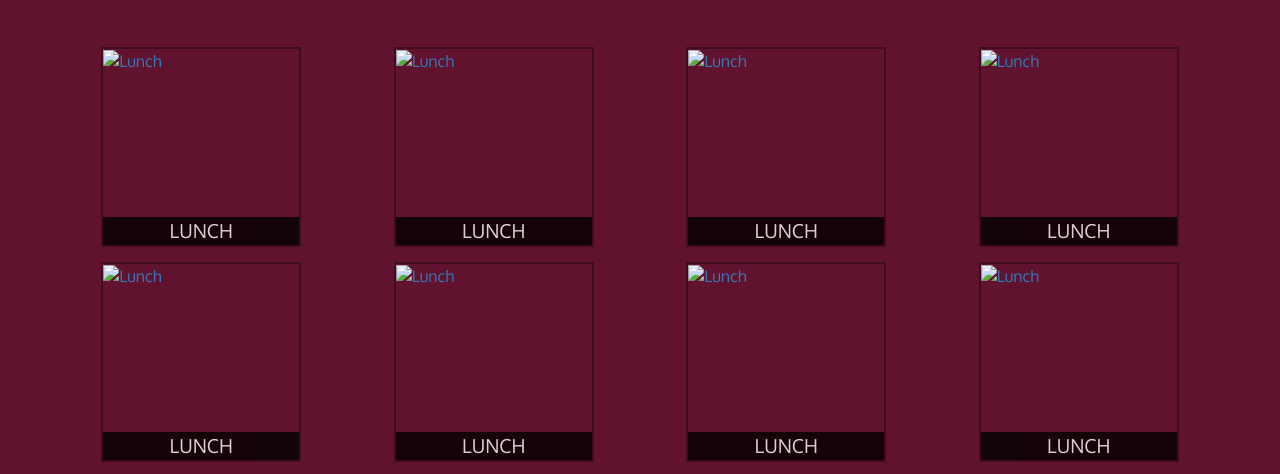
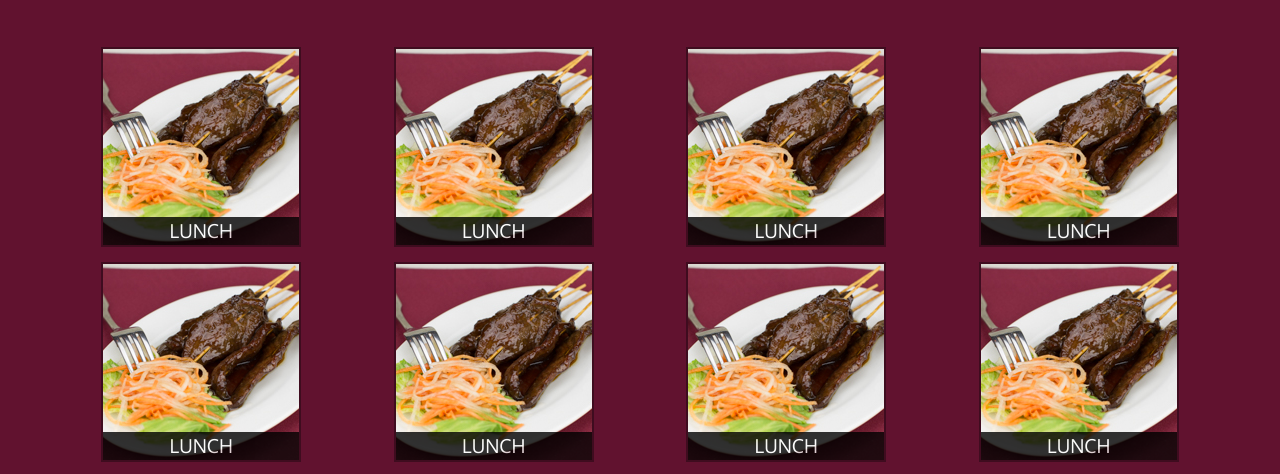
Before and after one commit to Lkoenig2121/Module3, a plain HTML site: page menu-categories.html in a window 1280 px wide. Shown: the part 279-753 px from the top of the page. Drawn offline with Linux system fonts and the light colour scheme; the site is published under a folder, as on GitHub Pages, so addresses that start at the root find nothing.

Commit message:
Update menu-categories.html

```diff
--- a/menu-categories.html
+++ b/menu-categories.html
@@ -85,7 +85,7 @@
             <div class='col-md-3 col-sm-4 col-xs-6 col-xxs-12'>
                 <a href='single-category.html'>
                     <div class='category-tile'>
-                        <img width='200' height='200' src='/images/menu/menu/B/B.jpg' alt='Lunch'>
+                        <img width='200' height='200' src='images/menu/menu/B/B.jpg' alt='Lunch'>
                         <span>Lunch</span>
                     </div>
                 </a>
@@ -93,7 +93,7 @@
             <div class='col-md-3 col-sm-4 col-xs-6 col-xxs-12'>
                 <a href='single-category.html'>
                     <div class='category-tile'>
-                        <img width='200' height='200' src='/images/menu/menu/B/B.jpg' alt='Lunch'>
+                        <img width='200' height='200' src='images/menu/menu/B/B.jpg' alt='Lunch'>
                         <span>Lunch</span>
                     </div>
                 </a>
@@ -101,7 +101,7 @@
             <div class='col-md-3 col-sm-4 col-xs-6 col-xxs-12'>
                 <a href='single-category.html'>
                     <div class='category-tile'>
-                        <img width='200' height='200' src='/images/menu/menu/B/B.jpg' alt='Lunch'>
+                        <img width='200' height='200' src='images/menu/menu/B/B.jpg' alt='Lunch'>
                         <span>Lunch</span>
                     </div>
                 </a>
@@ -109,7 +109,7 @@
             <div class='col-md-3 col-sm-4 col-xs-6 col-xxs-12'>
                 <a href='single-category.html'>
                     <div class='category-tile'>
-                        <img width='200' height='200' src='/images/menu/menu/B/B.jpg' alt='Lunch'>
+                        <img width='200' height='200' src='images/menu/menu/B/B.jpg' alt='Lunch'>
                         <span>Lunch</span>
                     </div>
                 </a>
@@ -117,7 +117,7 @@
             <div class='col-md-3 col-sm-4 col-xs-6 col-xxs-12'>
                 <a href='single-category.html'>
                     <div class='category-tile'>
-                        <img width='200' height='200' src='/images/menu/menu/B/B.jpg' alt='Lunch'>
+                        <img width='200' height='200' src='images/menu/menu/B/B.jpg' alt='Lunch'>
                         <span>Lunch</span>
                     </div>
                 </a>
@@ -125,7 +125,7 @@
             <div class='col-md-3 col-sm-4 col-xs-6 col-xxs-12'>
                 <a href='single-category.html'>
                     <div class='category-tile'>
-                        <img width='200' height='200' src='/images/menu/menu/B/B.jpg' alt='Lunch'>
+                        <img width='200' height='200' src='images/menu/menu/B/B.jpg' alt='Lunch'>
                         <span>Lunch</span>
                     </div>
                 </a>
@@ -133,7 +133,7 @@
             <div class='col-md-3 col-sm-4 col-xs-6 col-xxs-12'>
                 <a href='single-category.html'>
                     <div class='category-tile'>
-                        <img width='200' height='200' src='/images/menu/menu/B/B.jpg' alt='Lunch'>
+                        <img width='200' height='200' src='images/menu/menu/B/B.jpg' alt='Lunch'>
                         <span>Lunch</span>
                     </div>
                 </a>
@@ -141,7 +141,7 @@
             <div class='col-md-3 col-sm-4 col-xs-6 col-xxs-12'>
                 <a href='single-category.html'>
                     <div class='category-tile'>
-                        <img width='200' height='200' src='/images/menu/menu/B/B.jpg' alt='Lunch'>
+                        <img width='200' height='200' src='images/menu/menu/B/B.jpg' alt='Lunch'>
                         <span>Lunch</span>
                     </div>
                 </a>
@@ -149,7 +149,7 @@
             <div class='col-md-3 col-sm-4 col-xs-6 col-xxs-12'>
                 <a href='single-category.html'>
                     <div class='category-tile'>
-                        <img width='200' height='200' src='/images/menu/menu/B/B.jpg' alt='Lunch'>
+                        <img width='200' height='200' src='images/menu/menu/B/B.jpg' alt='Lunch'>
                         <span>Lunch</span>
                     </div>
                 </a>
@@ -157,7 +157,7 @@
             <div class='col-md-3 col-sm-4 col-xs-6 col-xxs-12'>
                 <a href='single-category.html'>
                     <div class='category-tile'>
-                        <img width='200' height='200' src='/images/menu/menu/B/B.jpg' alt='Lunch'>
+                        <img width='200' height='200' src='images/menu/menu/B/B.jpg' alt='Lunch'>
                         <span>Lunch</span>
                     </div>
                 </a>
```
